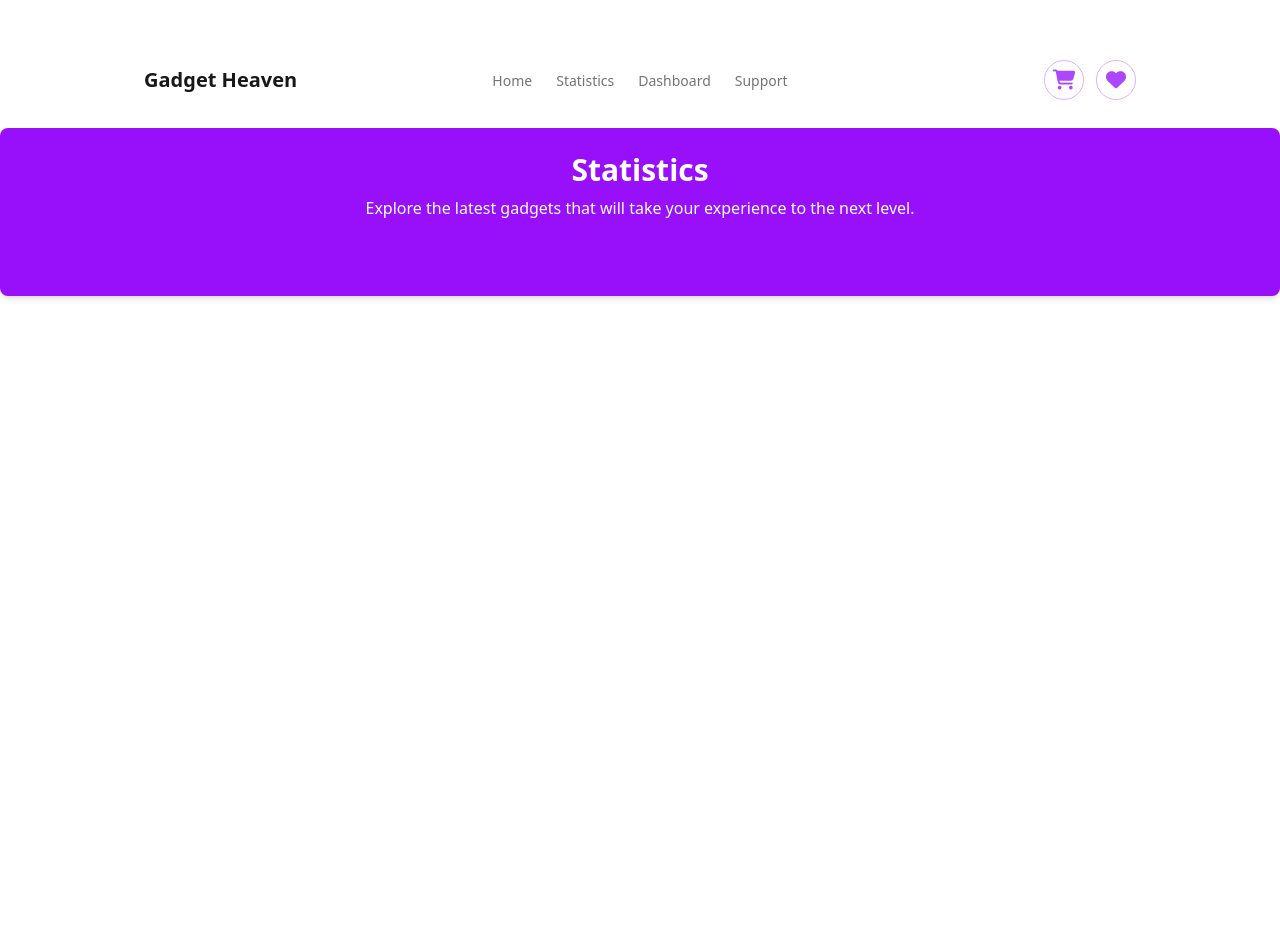
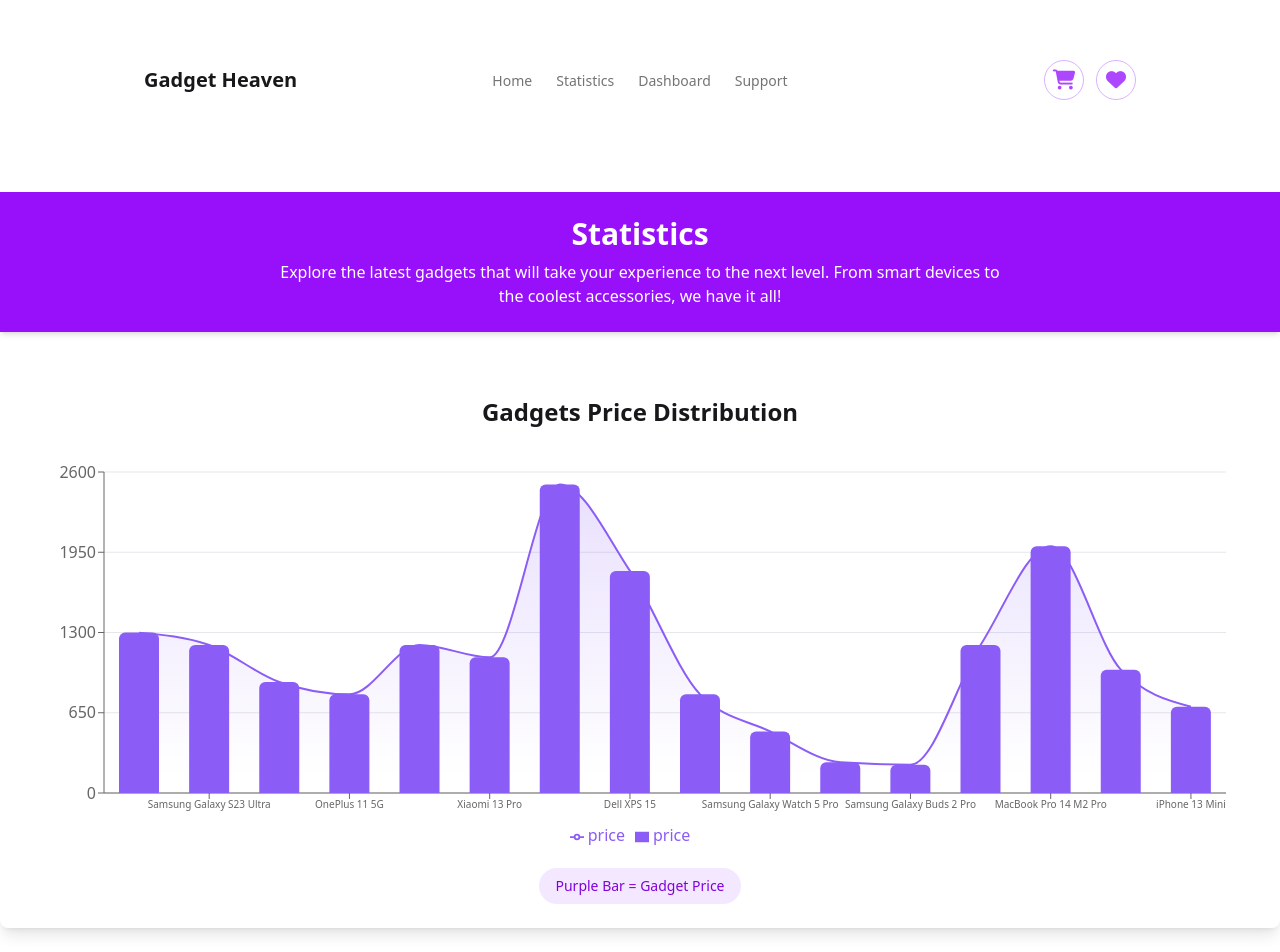
Before and after one commit to tasninanika/Gadget_Heaven, a React (Vite) app: page /statistics in a window 1280 px wide. Shown: the top 952 px of the page. Built offline with nearby package versions, Linux system fonts and the light colour scheme.

Commit message:
apply style on statistics

```diff
--- a/package.json
+++ b/package.json
@@ -20,6 +20,7 @@
     "react-rating-stars-component": "^2.2.0",
     "react-router-dom": "^7.1.5",
     "react-star-ratings": "^2.3.0",
+    "recharts": "^3.2.0",
     "tailwindcss": "^4.0.5"
   },
   "devDependencies": {
--- a/src/Pages/Statistics.jsx
+++ b/src/Pages/Statistics.jsx
@@ -1,16 +1,84 @@
 import { Helmet } from "react-helmet-async";
+import { useLoaderData } from "react-router-dom";
+import {
+  ComposedChart,
+  BarChart,
+  Area,
+  Bar,
+  XAxis,
+  YAxis,
+  Tooltip,
+  CartesianGrid,
+  ResponsiveContainer,
+  Legend,
+} from "recharts";
 
 const Statistics = () => {
+  const gadgets = useLoaderData();
+
   return (
-    <div className="bg-purple-600 h-42 text-white text-center -mt-8 py-6 rounded-lg shadow-md">
+    <div className="mt-8">
       <Helmet>
         <title>Statistics || Gadget Heaven</title>
       </Helmet>
-      <h1 className="text-3xl font-bold">Statistics</h1>
-      <p className="mt-2">
-        Explore the latest gadgets that will take your experience to the next
-        level.
-      </p>
+
+      {/* Header Section */}
+      <div className="bg-purple-600 text-white text-center py-6 shadow-md mb-10">
+        <h1 className="text-3xl font-bold">Statistics</h1>
+        <p className="mt-2">
+          Explore the latest gadgets that will take your experience to the next
+          level. From smart devices to <br /> the coolest accessories, we have
+          it all!
+        </p>
+      </div>
+
+      {/* Chart Section */}
+      <div className="bg-white p-6 rounded-lg shadow-lg">
+        <h2 className="text-2xl font-semibold mb-6 text-center">
+          Gadgets Price Distribution
+        </h2>
+        <ResponsiveContainer width="100%" height={400}>
+          <ComposedChart
+            data={gadgets}
+            margin={{ top: 20, right: 30, left: 20, bottom: 5 }}
+          >
+            <CartesianGrid stroke="#e5e7eb" vertical={false} />
+
+            <XAxis dataKey="product_title" tick={{ fontSize: 10 }} />
+            <YAxis />
+            <Tooltip />
+            <Legend />
+
+            <defs>
+              <linearGradient id="bgCurve" x1="0" y1="0" x2="0" y2="1">
+                <stop offset="5%" stopColor="#8b5cf6" stopOpacity={0.3} />
+                <stop offset="95%" stopColor="#8b5cf6" stopOpacity={0} />
+              </linearGradient>
+            </defs>
+
+            <Area
+              type="monotone"
+              dataKey="price"
+              stroke="#8b5cf6"
+              strokeWidth={2}
+              fill="url(#bgCurve)"
+            />
+
+            <Bar
+              dataKey="price"
+              barSize={40}
+              fill="#8b5cf6"
+              radius={[6, 6, 0, 0]}
+            />
+          </ComposedChart>
+        </ResponsiveContainer>
+
+        <div className="text-center mt-4">
+          <p className="inline-block px-4 py-2 bg-purple-100 text-purple-700 rounded-full text-sm font-medium">
+            Purple Bar = Gadget Price
+          </p>
+        </div>
+      </div>
     </div>
   );
 };
```
Also changed, not shown: 1 other file (tests, documents, lock files or other folders).
